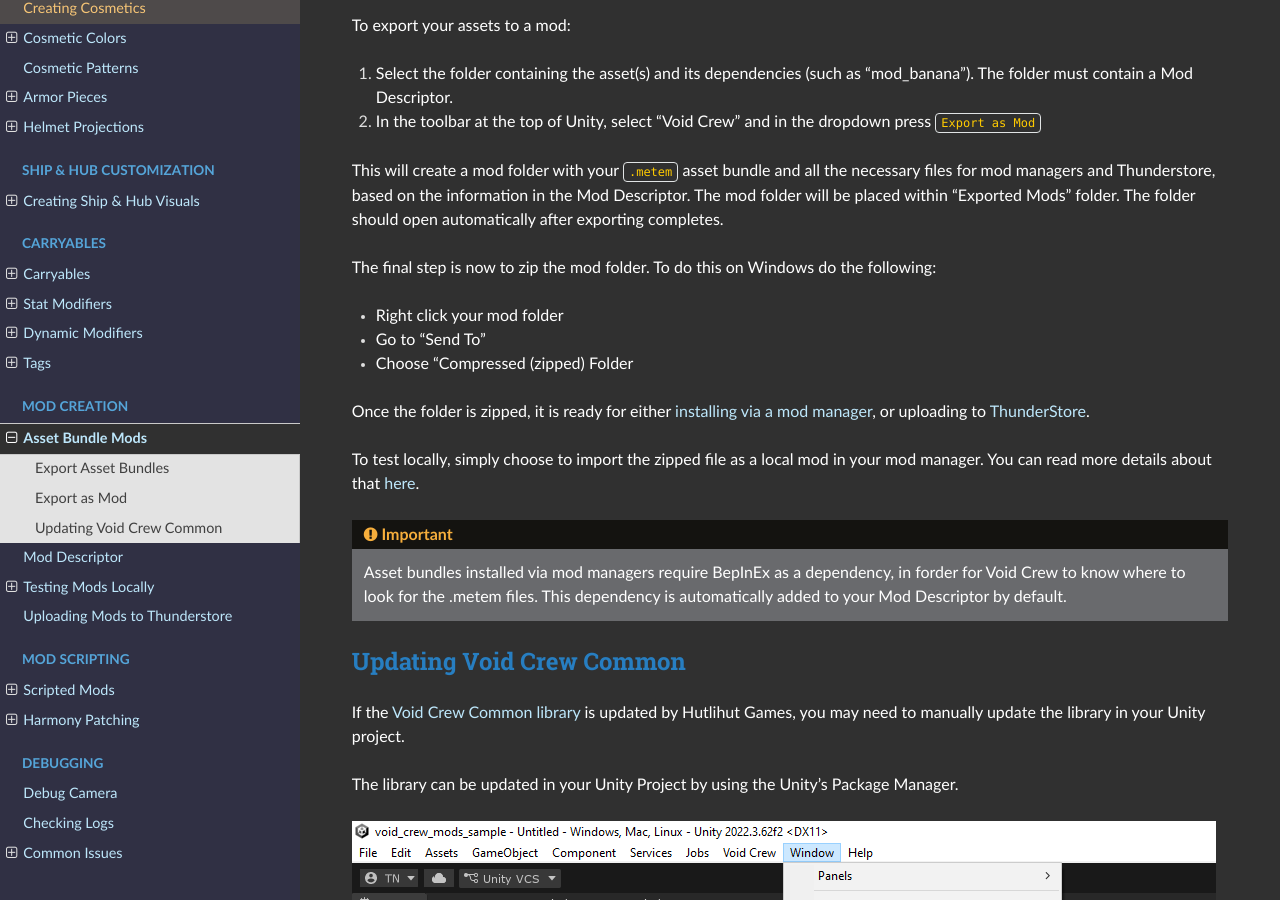
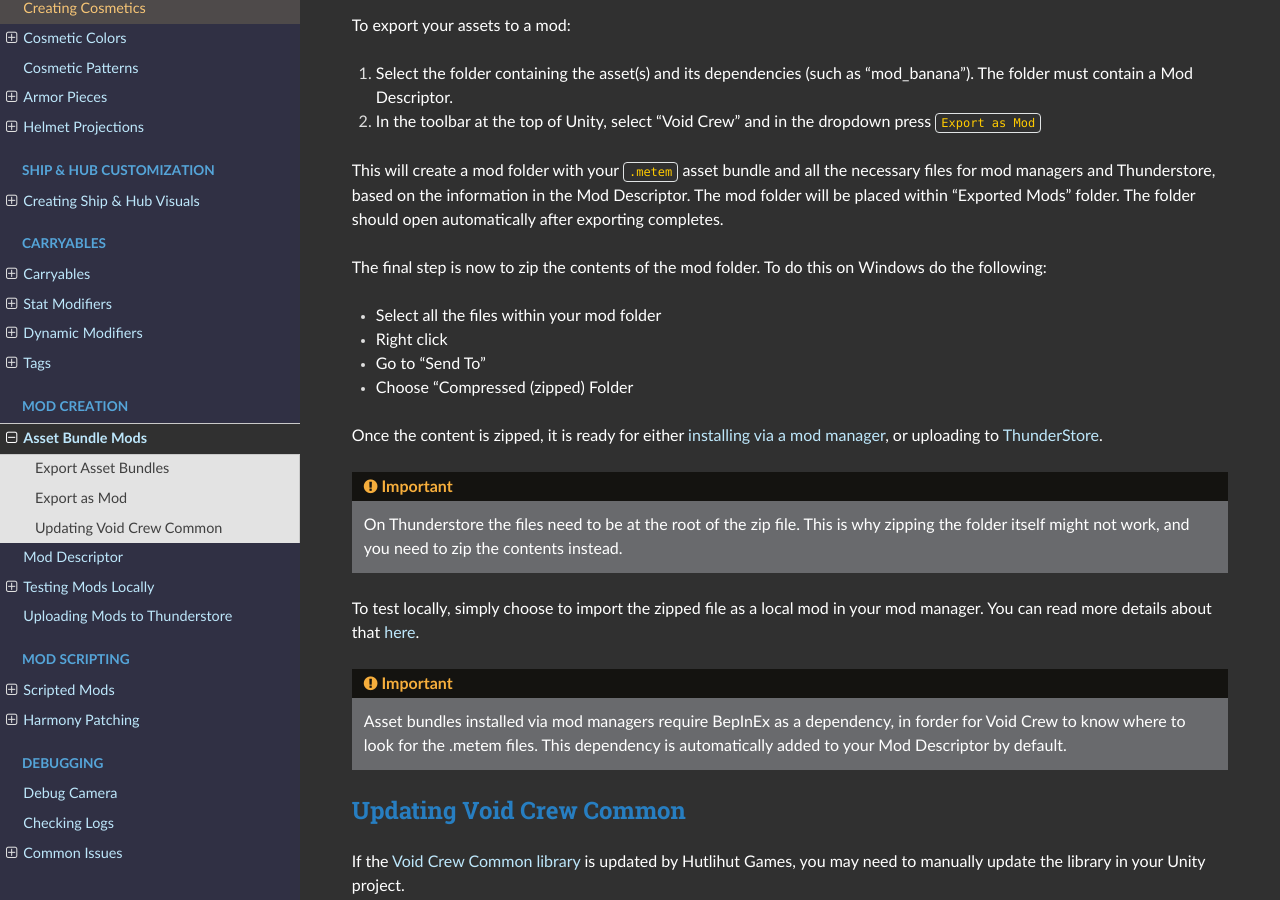
Before and after one commit to HutlihutGames/void_crew_modding_documentation, a Sphinx documentation site: the page built from Docs/ModCreation/AssetMods.md, in a window 1280 px wide and 900 px high, scrolled down 1851 px. Built offline with Sphinx 7.4.7 and the Read the Docs theme 3.1.0, drawn with Linux system fonts in a browser that asks for light colours.

Commit message:
File zipping correction for thunderstore upload

````diff
--- a/Docs/ModCreation/AssetMods.md
+++ b/Docs/ModCreation/AssetMods.md
@@ -46,13 +46,18 @@ To export your assets to a mod:
 This will create a mod folder with your `.metem` asset bundle and all the necessary files for mod managers and Thunderstore, based on the information in the Mod Descriptor.
 The mod folder will be placed within "Exported Mods" folder. The folder should open automatically after exporting completes.
 
-The final step is now to zip the mod folder.
+The final step is now to zip the contents of the mod folder.
 To do this on Windows do the following:
-- Right click your mod folder
+- Select all the files within your mod folder
+- Right click
 - Go to "Send To"
 - Choose "Compressed (zipped) Folder
 
-Once the folder is zipped, it is ready for either [installing via a mod manager](TestingModsLocally.md#testing-mods-using-mod-manager), or uploading to [ThunderStore](UploadingMods.md).
+Once the content is zipped, it is ready for either [installing via a mod manager](TestingModsLocally.md#testing-mods-using-mod-manager), or uploading to [ThunderStore](UploadingMods.md).
+
+```{important}
+On Thunderstore the files need to be at the root of the zip file. This is why zipping the folder itself might not work, and you need to zip the contents instead.
+```
 
 To test locally, simply choose to import the zipped file as a local mod in your mod manager. You can read more details about that [here](TestingModsLocally.md#testing-mods-using-mod-manager).
 
````
